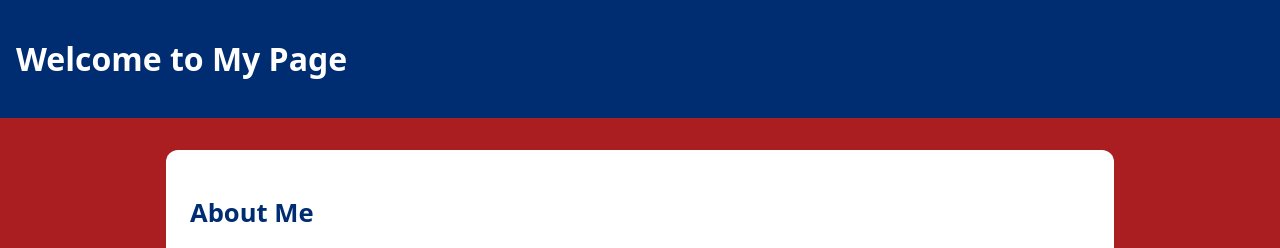
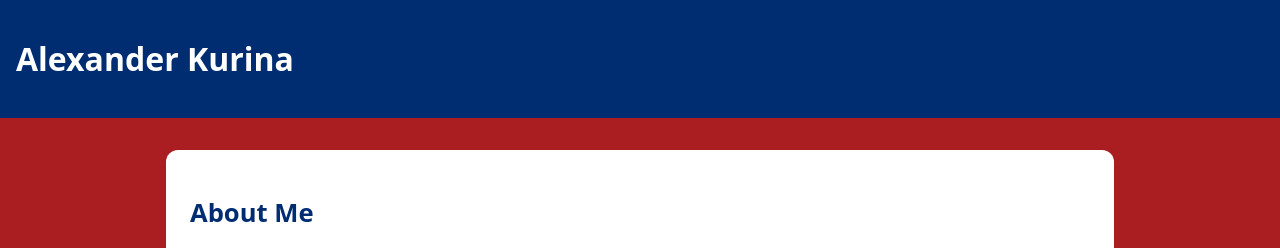
Before and after one commit to alexander-kurina-queens/queens-student-page, a plain HTML site: page index.html in a window 1280 px wide. Shown: the top 248 px of the page. Drawn offline with Linux system fonts and the light colour scheme.

Commit message:
Update index.html

```diff
--- a/index.html
+++ b/index.html
@@ -8,7 +8,7 @@
   </head>
   <body>
     <header>
-      <h1>Welcome to My Page</h1> <!-- change this heading to your name -->
+      <h1>Alexander Kurina</h1> <!-- change this heading to your name -->
     </header>
 
     <main>
```
